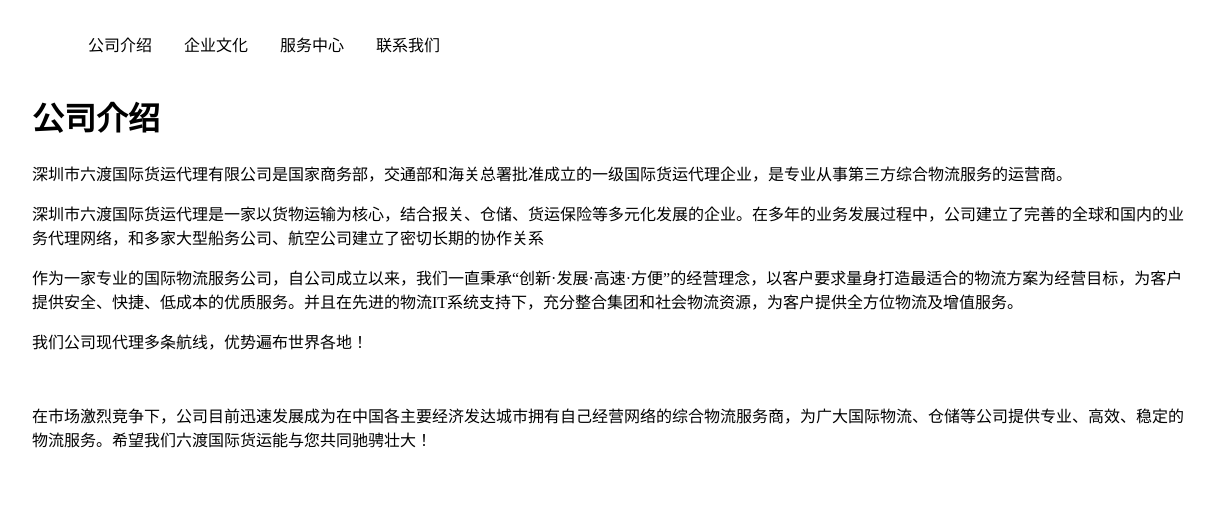
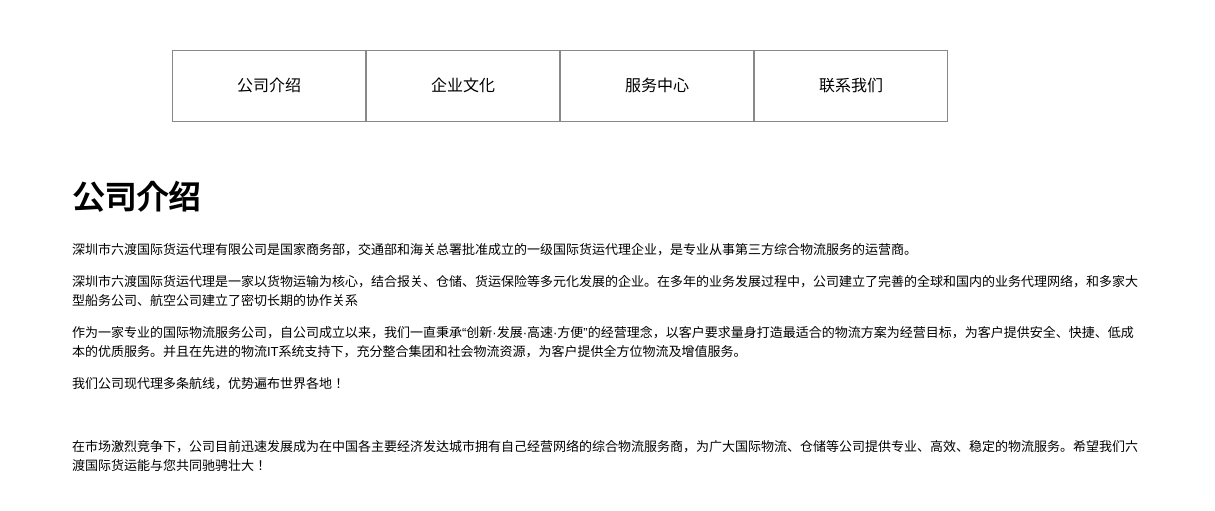
Before and after one commit to ChineseWay/ladoo, a Python web app: template templates/profile_ch.html in a window 1440 px wide. Shown: the top 511 px of the page, without its empty margins (112-1327 px from the left). Run offline with Jinja, Linux system fonts and the light colour scheme; the template is opened without the code that fills it, so the values that code supplies are empty.

Commit message:
add page

```diff
--- a/templates/index.html
+++ b/templates/index.html
@@ -9,7 +9,7 @@
 			text-align: center;
 		}
 		body {
-			overflow-y: scroll;
+			overflow: scroll;
 			margin: 50px 50px 50px 50px;
 			border: solid 1px #888;
 		}
--- a/templates/profile_ch.html
+++ b/templates/profile_ch.html
@@ -14,19 +14,44 @@
 			font-weight: bold;
 			text-decoration: none;
 		}
-
-		u1 {
-			padding: 0;
+		.nav {
+			font-family: arial, sans-serif;
+			margin: 50px 0px 0px 100px;
+			width: 1190px;
 		}
 
-		li {
+		.nav u1 {
+			padding: 0;
+			border: 1px solid #000;
+			margin: 0 auto;
+		}
+
+		.nav ul li {
 			float: left;
 			padding: 1em;
 			list-style: none;
+			border: solid 1px #888;
 		}
 
-		.content {
+		.nav ul li span {
+			width: 80px;
+			height: 28px;
+			line-height: 28px;
+			margin: 5px 10px;
+			font-size: 16px;
+			display: block;
 			text-align: center;
+			padding: 0 30px;
+		}
+
+		p {
+			font-family: arial, sans-serif;
+			font-size: 13px;
+		}
+
+		#placeHolder {
+			margin: 50px 40px auto 40px;
+
 		}
 	</style>
 	<script type="text/javascript">
@@ -39,7 +64,8 @@
 	</script>
 </head>
 <body>
-	<div class="content">
+	<div class="header"></div>
+	<div class="nav">
 	<ul>
 		<li>
 			<span data="t1" onclick="showText(this);return false;">公司介绍</span>
```
